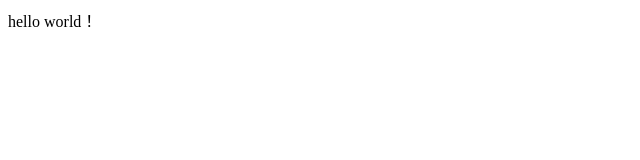
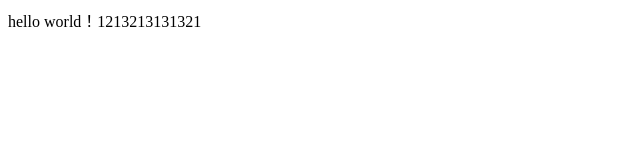
Before and after one commit to szcqqpp/1806B-1, a plain HTML site: page index.html in a window 1280 px wide. Shown: the whole page, without its empty margins (0-640 px from the left). Drawn offline with Linux system fonts and the light colour scheme.

Commit message:
12332112131223

```diff
--- a/index.html
+++ b/index.html
@@ -5,6 +5,6 @@
 	<title>Document</title>
 </head>
 <body>
-	hello world！
+	hello world！1213213131321
 </body>
 </html>
```
